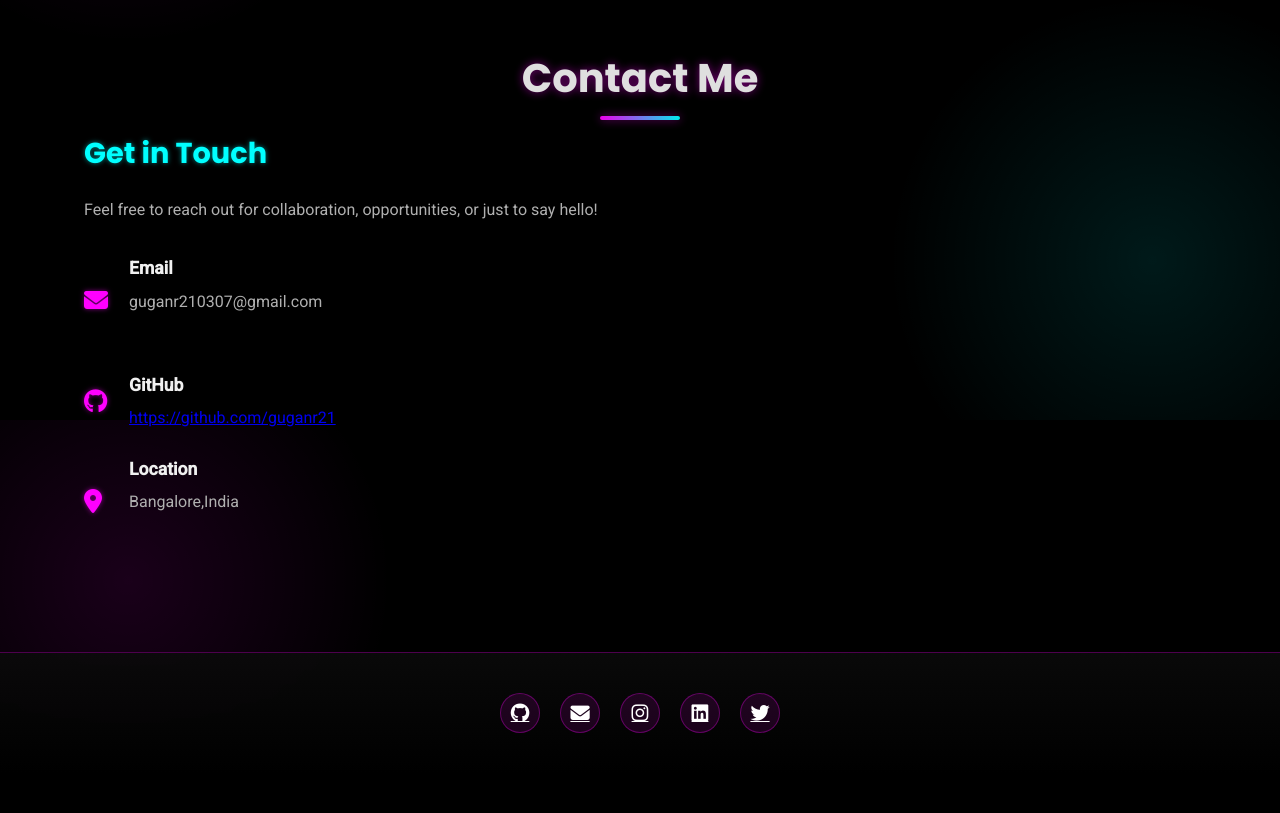
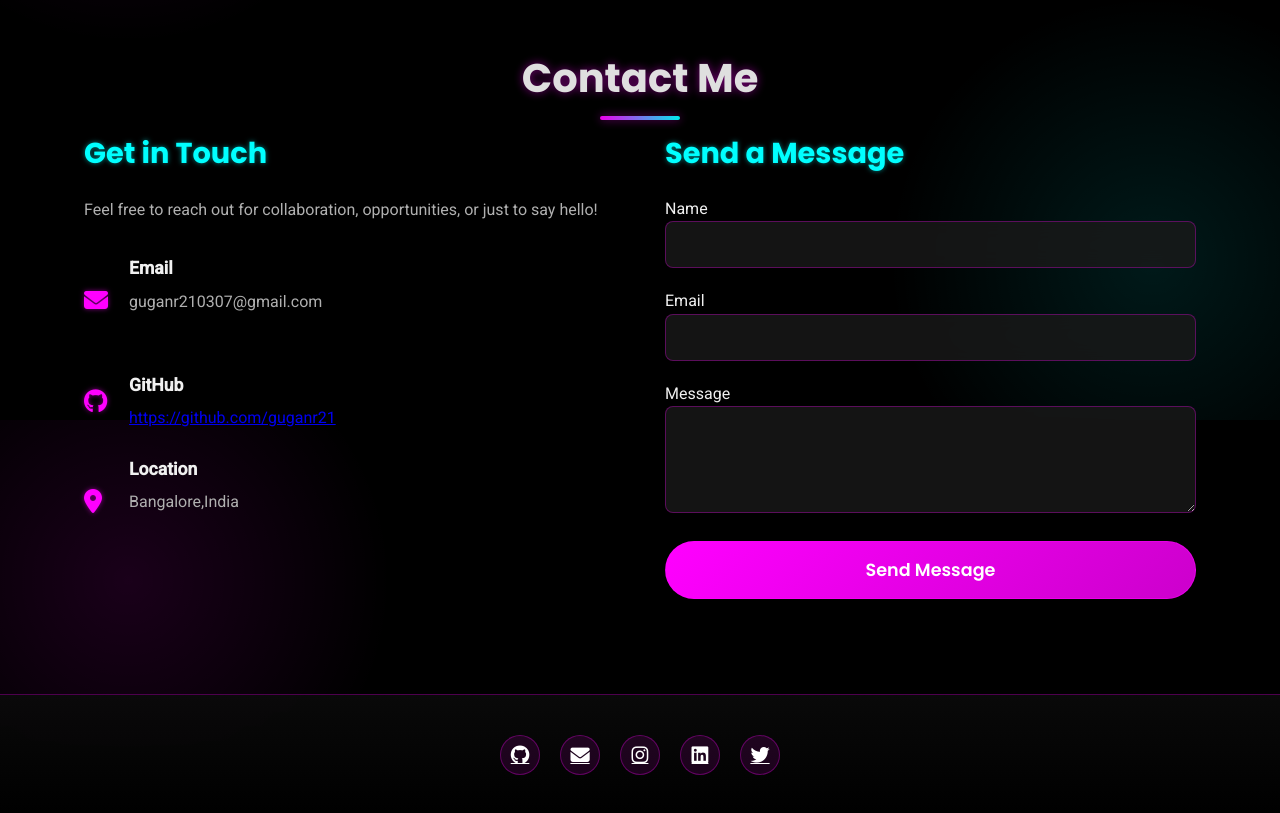
Before and after one commit to guganr21/PORTFOLIO, a plain HTML site: page index.html in a window 1280 px wide. Shown: the part 1980-2793 px from the top of the page. Before the commit the page ends 2753 px from the top, so only its background shows below. Drawn offline with Linux system fonts and the light colour scheme.

Commit message:
Update index.html

```diff
--- a/index.html
+++ b/index.html
@@ -133,27 +133,28 @@
                         </div>
                     </div>
                 </div>
-                <div class="contact-form">
-
+                 <div class="contact-form">
+                    <h3>Send a Message</h3>
                     <form id="contactForm">
                         <div class="form-group">
-
+                            <label for="name">Name</label>
+                            <input type="text" id="name" name="name" required>
                         </div>
                         <div class="form-group">
-
+                            <label for="email">Email</label>
+                            <input type="email" id="email" name="email" required>
                         </div>
                         <div class="form-group">
-
-
+                            <label for="message">Message</label>
+                            <textarea id="message" name="message" rows="5" required></textarea>
                         </div>
-
+                        <button type="submit" class="btn submit-btn">Send Message</button>
                         <p id="form-message"></p>
                     </form>
                 </div>
             </div>
         </div>
     </section>
-
     <!-- Footer -->
     <footer class="footer">
         <div class="container">
```
